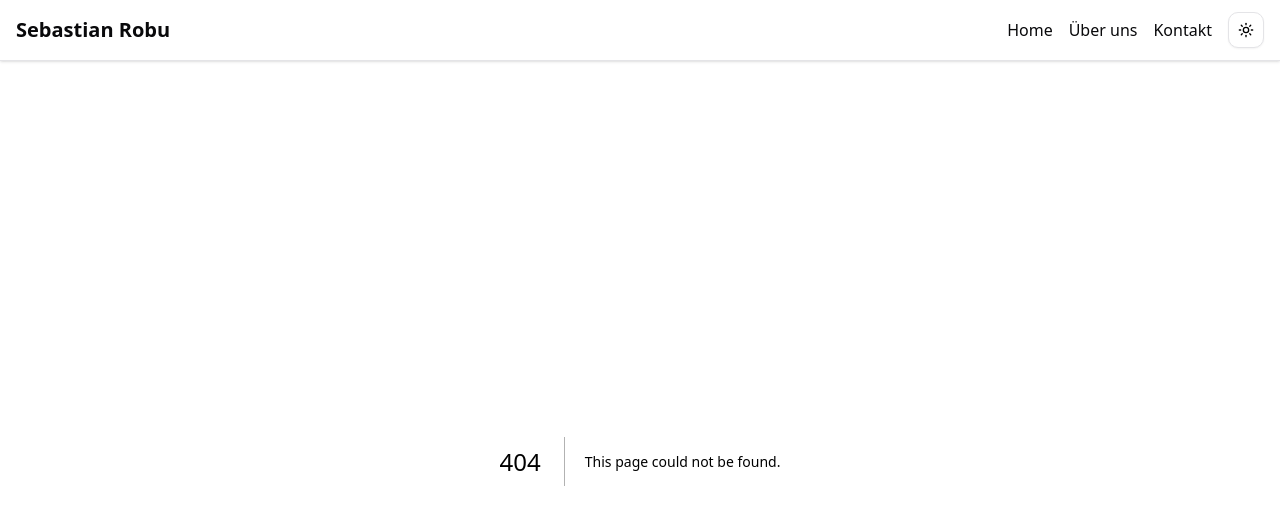
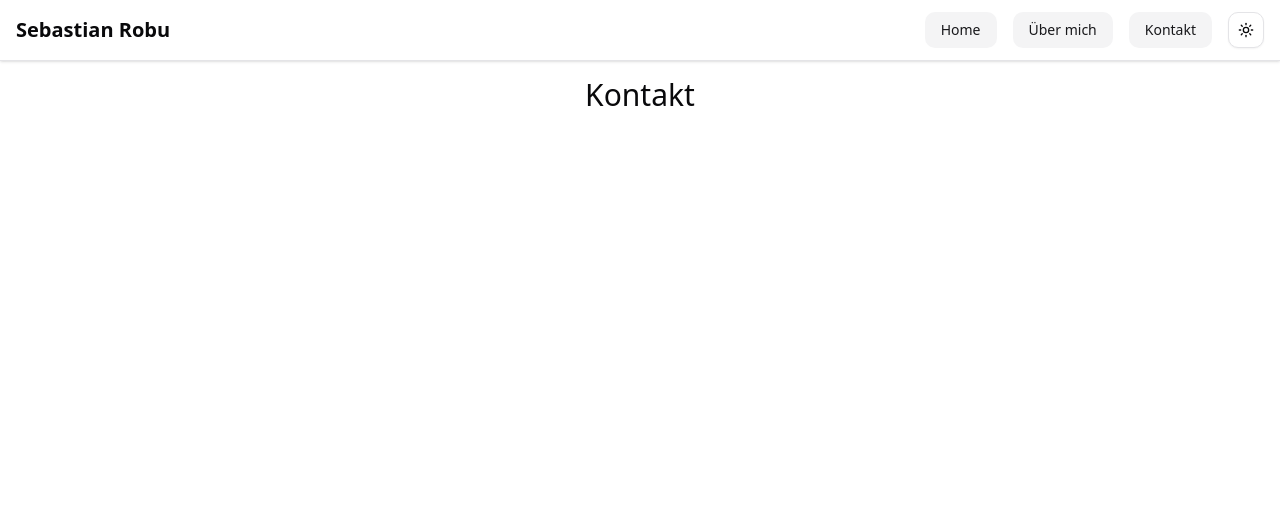
Before and after one commit to Sr0bu/me, a Next.js app: page /contact in a window 1280 px wide. Before the commit this address had no page. Shown: the top 524 px of the page. Built offline with nearby package versions, Linux system fonts and the light colour scheme.

Commit message:
optimized - added all subs

```diff
--- a/app/about/page.tsx
+++ b/app/about/page.tsx
@@ -2,8 +2,9 @@
 export default function Home() {
     return (
         <>
-            <h1>Website</h1>
-            <a className={"select-none"} href={"./"}>Honmre</a>
+            <div className="p-4">
+                <p className={"text-2xl"}>Website</p>
+            </div>
         </>
     )
 }
--- /dev/null
+++ b/app/contact/page.tsx
@@ -0,0 +1,11 @@
+
+
+export default function ContactPage() {
+    return (
+        <>
+            <div className="flex flex-col items-center gap-2 p-4">
+                <p className={"text-3xl"}>Kontakt</p>
+            </div>
+        </>
+    )
+}
--- a/app/page.tsx
+++ b/app/page.tsx
@@ -5,8 +5,9 @@ import Link from "next/link";
 export default function Home() {
     return (
         <>
-
-            <Link href={"./about"} className={buttonVariants({variant: "secondary"})}>About</Link>
+            <div className="p-4">
+                <Link href={"./about"} className={buttonVariants({variant: "secondary"})}>About</Link>
+            </div>
         </>
     )
 }
--- a/components/nav/Navbar.tsx
+++ b/components/nav/Navbar.tsx
@@ -3,7 +3,7 @@
 import Link from 'next/link'
 import { useState } from 'react'
 import { Menu, X } from 'lucide-react'
-import { Button } from '@/components/ui/button'
+import {Button, buttonVariants} from '@/components/ui/button'
 import { ModeToggle } from '@/components/theme/themebutton'
 
 export default function Navbar() {
@@ -17,9 +17,9 @@ export default function Navbar() {
                 </Link>
 
                 <div className="hidden md:flex items-center space-x-4">
-                    <Link href="/" className="hover:underline text-foreground select-none">Home</Link>
-                    <Link href="/about" className="hover:underline text-foreground select-none">Über uns</Link>
-                    <Link href="/contact" className="hover:underline text-foreground select-none">Kontakt</Link>
+                    <Link href="/" className={buttonVariants({variant: "secondary"})}>Home</Link>
+                    <Link href="/about" className={buttonVariants({variant: "secondary"})}>Über mich</Link>
+                    <Link href="/contact" className={buttonVariants({variant: "secondary"})}>Kontakt</Link>
                     <ModeToggle />
                 </div>
 
@@ -32,10 +32,10 @@ export default function Navbar() {
             </div>
 
             {isOpen && (
-                <div className="md:hidden mt-2 space-y-2">
-                    <Link href="/" className="block hover:underline text-foreground select-none">Home</Link>
-                    <Link href="/about" className="block hover:underline text-foreground select-none">Über uns</Link>
-                    <Link href="/contact" className="block hover:underline text-foreground select-none">Kontakt</Link>
+                <div className="md:hidden mt-2 flex items-center gap-2 justify-center">
+                    <Link href="/" className={buttonVariants({variant: "secondary"})}>Home</Link>
+                    <Link href="/about" className={buttonVariants({variant: "secondary"})}>Über uns</Link>
+                    <Link href="/contact" className={buttonVariants({variant: "secondary"})}>Kontakt</Link>
                 </div>
             )}
         </nav>
```
